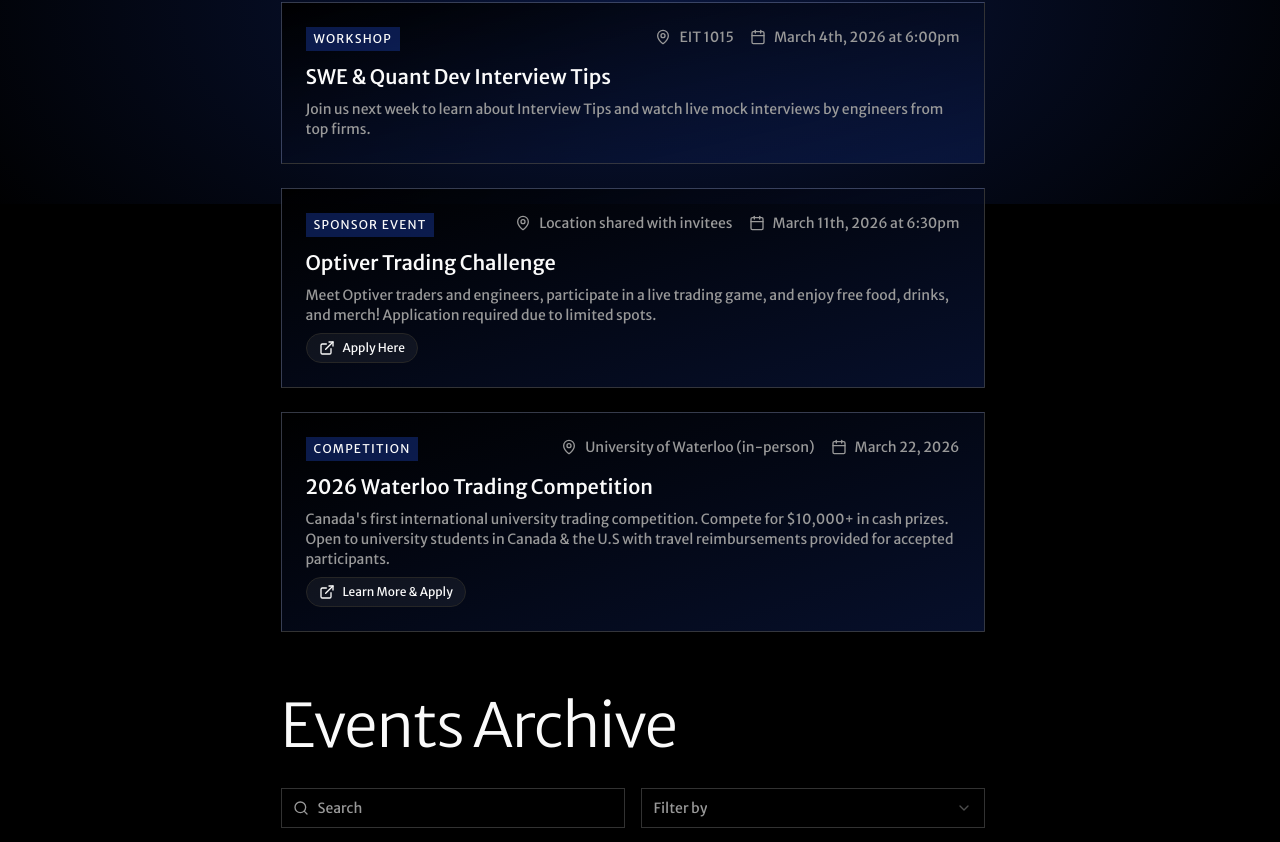
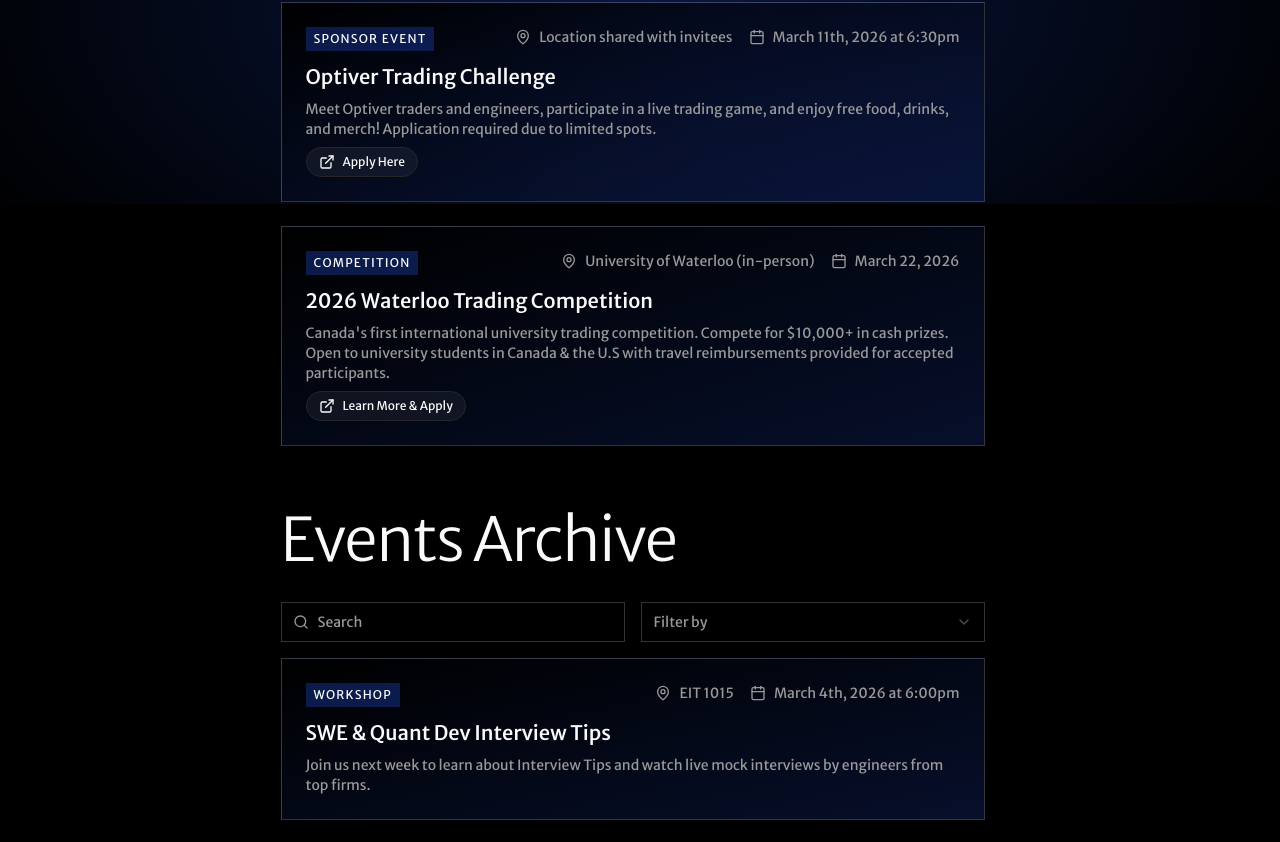
Before and after one commit to waterlooquantclub/waterlooquantclub.github.io, a React (Vite) app in the folder client/: page /events in a window 1280 px wide. Shown: the part 596-1438 px from the top of the page. Built offline with nearby package versions, Linux system fonts and the light colour scheme; the HTML template or start-up script is replaced by a standard one.

Commit message:
added new archived event videos

```diff
--- a/client/src/pages/Events.tsx
+++ b/client/src/pages/Events.tsx
@@ -15,14 +15,6 @@ import {
 } from "@/components/ui/select";
 
 const events: EventData[] = [
-  {
-    title: "SWE & Quant Dev Interview Tips",
-    date: "March 4th, 2026 at 6:00pm",
-    location: "EIT 1015",
-    type: "Workshop",
-    posterImage: "/events/swe-interview-prep-w26.png",
-    description: "Join us next week to learn about Interview Tips and watch live mock interviews by engineers from top firms.",
-  },
   {
     title: "Optiver Trading Challenge",
     date: "March 11th, 2026 at 6:30pm",
@@ -45,13 +37,27 @@ const events: EventData[] = [
 
 const archivedEvents: EventData[] = [
   {
+    title: "SWE & Quant Dev Interview Tips",
+    date: "March 4th, 2026 at 6:00pm",
+    location: "EIT 1015",
+    type: "Workshop",
+    tags: ["WINTER 26"],
+    description: "Join us next week to learn about Interview Tips and watch live mock interviews by engineers from top firms.",
+  },
+  {
     title: "Interview Prep",
     date: "Feb 25, 2026 at 6:00pm",
     location: "EIT 1015",
     type: "Workshop",
-    posterImage: "/events/interview-prep-w26.jpg",
-    tags: ["WINTER 26"],
+    tags: ["WINTER 26", "RECORDING"],
     description: "Want to crack into Quant Trading? 🤔 Join us next Wednesday to learn about Quant Trading interviews! Come learn about interview tips and tricks by traders from top firms.",
+    galleryImages: [
+      {
+        type: "video",
+        src: "https://www.youtube.com/embed/FV7QpCkC-GQ",
+        alt: "Quant Trading Interview Prep Recording",
+      },
+    ],
   },
   {
     title: "Prop Trades, Pickoffs, and Other Whacky Things People Will Trade",
@@ -66,7 +72,6 @@ const archivedEvents: EventData[] = [
     date: "Feb 4, 2026 @ 6:00PM",
     location: "EIT 1015 (in-person)",
     type: "Workshop",
-    posterImage: "/events/gametheory-poster.jpg",
     tags: ["WINTER 26"],
     description: "Learn about game theory and compete in live trading games with our execs to win prizes!",
   },
@@ -75,9 +80,15 @@ const archivedEvents: EventData[] = [
     date: "January 28, 2026 @ 6:00PM",
     location: "DC 1350",
     type: "Workshop",
-    posterImage: "/events/biasesposter.png",
-    tags: ["WINTER 26"],
+    tags: ["WINTER 26", "RECORDING"],
     description: "Learn about the statistical pitfalls and cognitive traps that lead smart people to make not-so-smart trades.",
+    galleryImages: [
+      {
+        type: "video",
+        src: "https://www.youtube.com/embed/pCNWcxCAydI",
+        alt: "Statistical and Human Biases Recording",
+      },
+    ],
   },
   {
     title: "Quant Panel Q&A",
```
Lines whose indentation alone changed are shown as unchanged.
